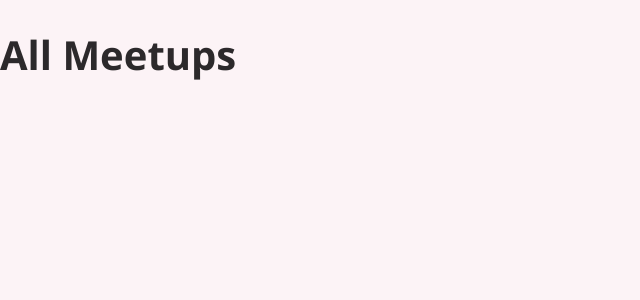
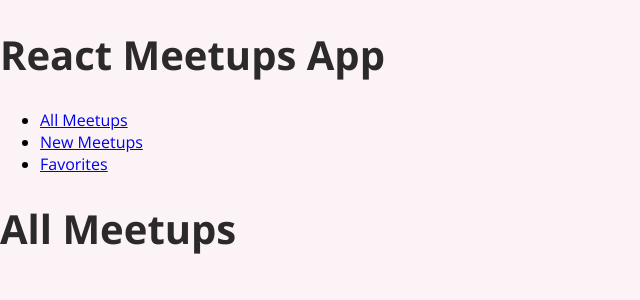
Before and after one commit to MehmetAkifTurker/meetup, a JavaScript app: page / in a window 1280 px wide. Shown: the top 300 px of the page, without its empty margins (0-640 px from the left). Built offline with nearby package versions, Linux system fonts and the light colour scheme; the HTML template or start-up script is replaced by a standard one.

Commit message:
adding links & navigation

```diff
--- a/src/App.js
+++ b/src/App.js
@@ -3,10 +3,12 @@ import { Route, Routes } from "react-router-dom";
 import AllMeetupsPage from "./pages/AllMeetups";
 import NewMeetupsPage from "./pages/NewMeetups";
 import FavoritesPage from "./pages/Favorites";
+import MainNavigation from "./components/layouts/MainNavigation";
 
 function App() {
   return (
     <div>
+      <MainNavigation />
       <Routes>
         <Route path="/" element={<AllMeetupsPage />} />
         <Route path="/new" element={<NewMeetupsPage />} />
--- /dev/null
+++ b/src/components/layouts/MainNavigation.js
@@ -0,0 +1,23 @@
+import { Link } from "react-router-dom";
+
+function MainNavigation() {
+  return (
+    <header>
+      <h1>React Meetups App</h1>
+      <nav>
+        <ul>
+          <li>
+            <Link to="/">All Meetups</Link>
+          </li>
+          <li>
+            <Link to="/new">New Meetups</Link>
+          </li>
+          <li>
+            <Link to="/favorites">Favorites</Link>
+          </li>
+        </ul>
+      </nav>
+    </header>
+  );
+}
+export default MainNavigation;
```
